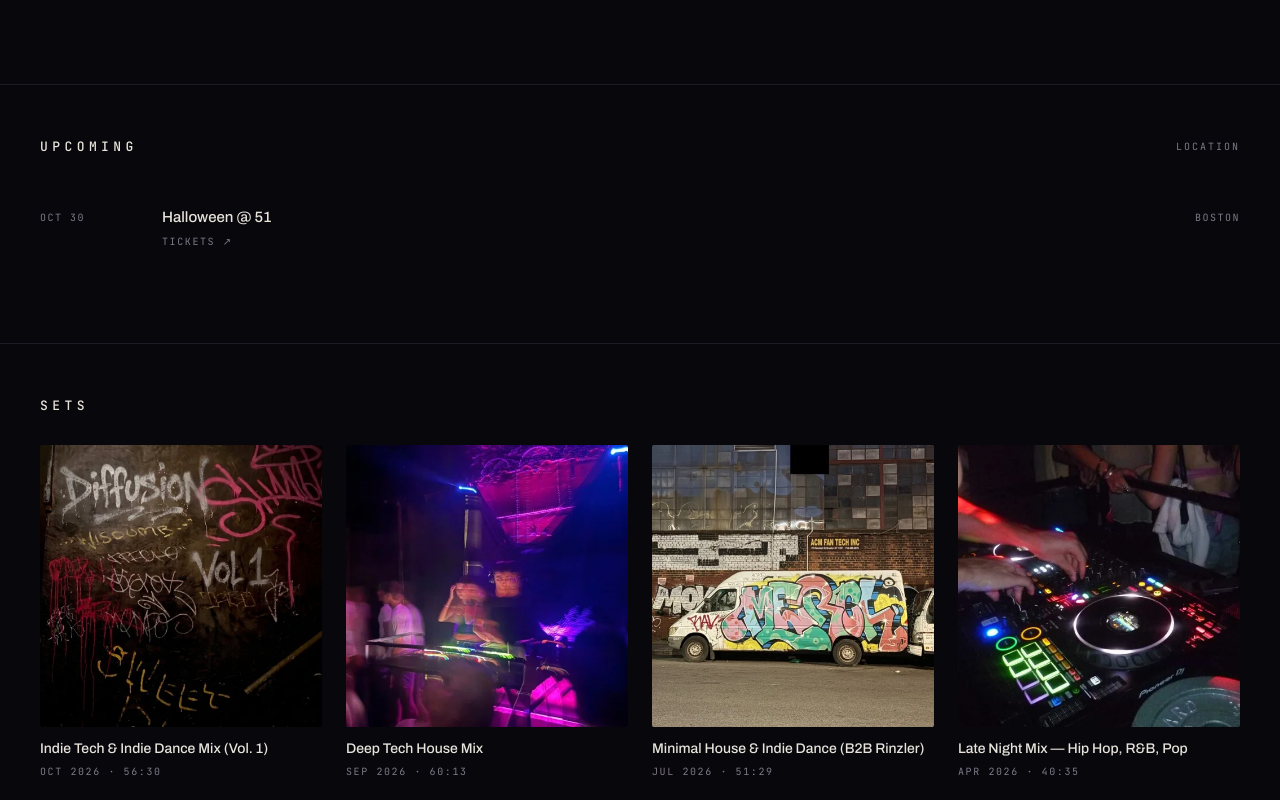
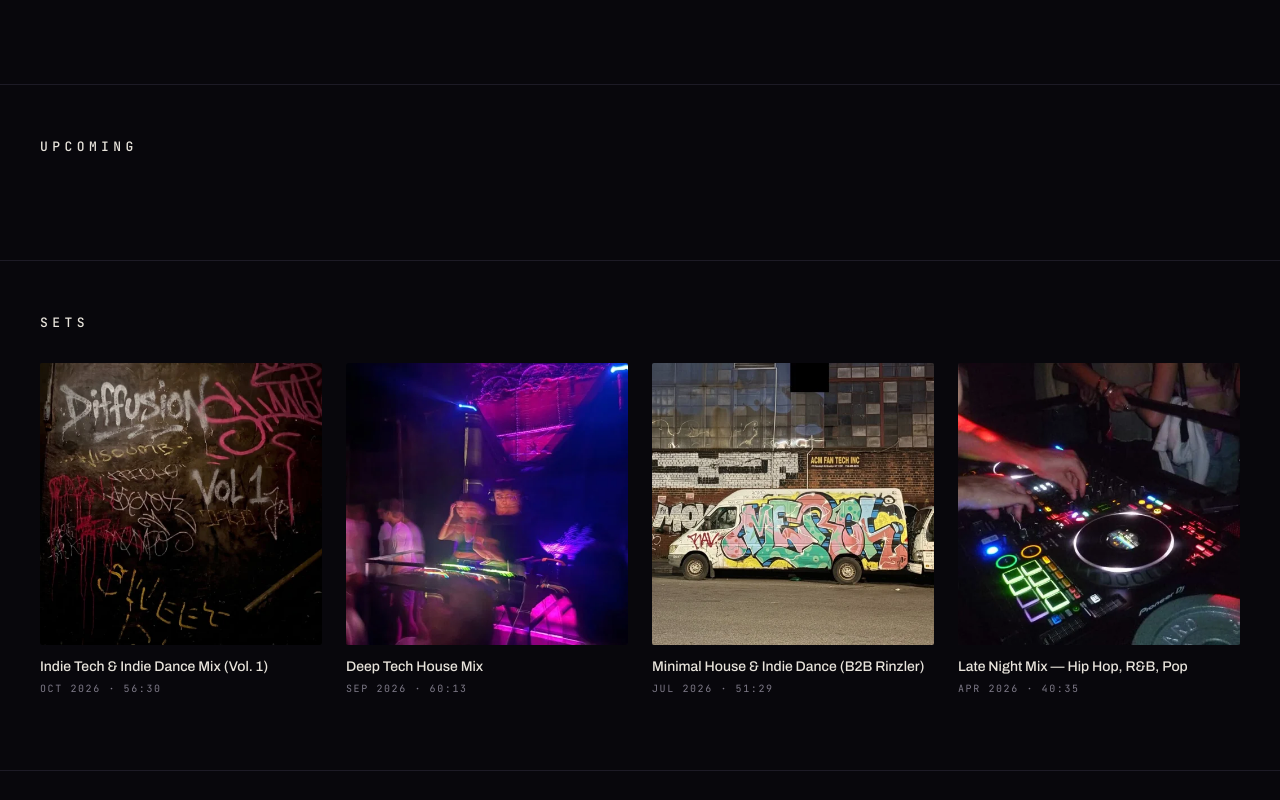
Before and after one commit to rquinnmit/diffusion, a plain HTML site: page index.html in a window 1280 px wide. Shown: the part 740-1540 px from the top of the page. Drawn offline with Linux system fonts and the light colour scheme.

Commit message:
Move Halloween @ 51 to Played now the date has passed
Co-Authored-By: Claude Opus 5.5 <noreply@anthropic.com>

```diff
--- a/index.html
+++ b/index.html
@@ -174,9 +174,8 @@
 
     <main>
         <section class="sec" id="upcoming">
-            <div class="sechead sechead--cols">
+            <div class="sechead">
                 <h2>Upcoming</h2>
-                <span class="count">Location</span>
             </div>
             <!-- This section stays on the page with nothing booked. It is the
                  standing home for the next date, so it is never removed; with no
@@ -198,12 +197,6 @@
                 <span class="gig-note">Tickets &#8599;</span>
             </a>
             -->
-            <a class="gig gig--next" href="https://posh.vip/e/fridays-51-oct-30?t=ryan-quinn" target="_blank" rel="noopener">
-                <span class="gig-date">Oct 30</span>
-                <span class="gig-venue">Halloween @ 51</span>
-                <span class="gig-city">Boston</span>
-                <span class="gig-note">Tickets &#8599;</span>
-            </a>
         </section>
         <section class="sec" id="sets">
             <div class="sechead">
@@ -297,6 +290,11 @@
             </div>
             -->
             <div class="gig">
+                <span class="gig-date">OCT 2026</span>
+                <a class="gig-venue" href="https://posh.vip/e/fridays-51-oct-30?t=ryan-quinn" target="_blank" rel="noopener">Halloween @ 51</a>
+                <span class="gig-city">Boston</span>
+            </div>
+            <div class="gig">
                 <span class="gig-date">SEP 2026</span>
                 <a class="gig-venue" href="https://posh.vip/e/51-friday-7?t=ryan-quinn" target="_blank" rel="noopener">Fridays @ 51</a>
                 <span class="gig-city">Boston</span>
```
